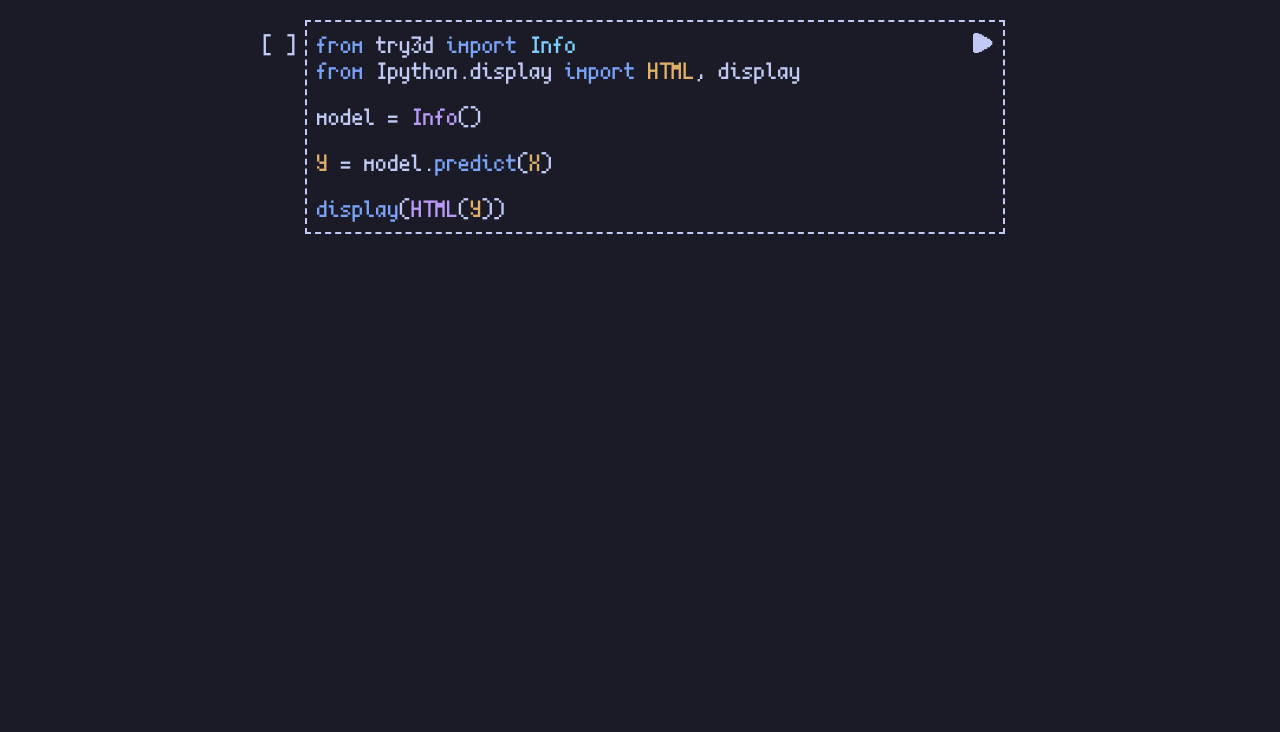
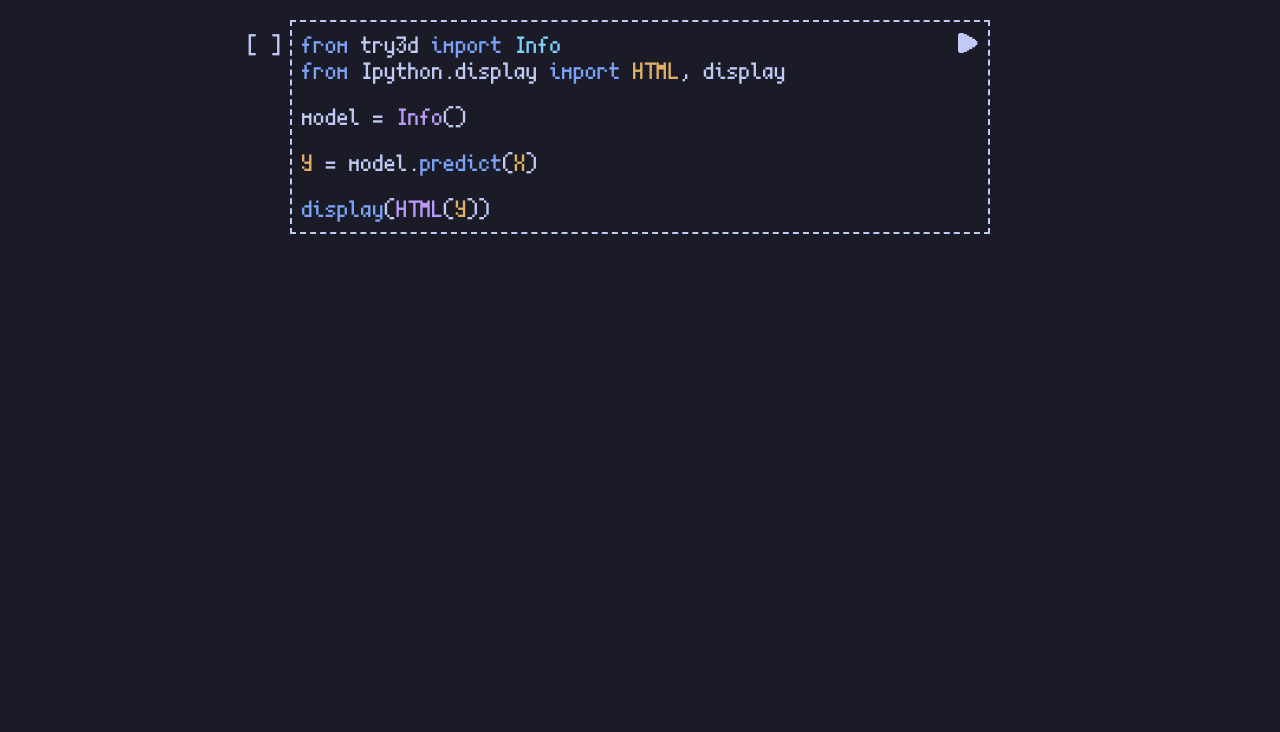
Before and after one commit to Try3D/try3d.github.io, an Astro site: page / in a window 1280 px wide. Shown: the top 732 px of the page. Built offline with nearby package versions, Linux system fonts and the light colour scheme; Astro itself is replaced by a stand-in of ours.

Commit message:
Minor change

```diff
--- a/src/components/Jupyter.svelte
+++ b/src/components/Jupyter.svelte
@@ -121,7 +121,6 @@
     align-items: center;
     flex-direction: column;
     position: relative;
-    right: -15px;
   }
 
   button {
```
